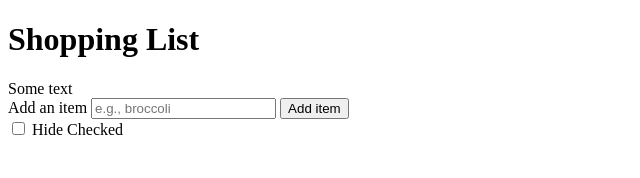
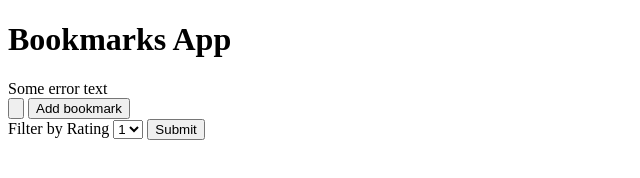
Before and after one commit to thinkful-ei-macaw/brannen-bookmarks-app, a website built with webpack: page src/index.html in a window 1280 px wide. Shown: the whole page, without its empty margins (0-640 px from the left). Built offline with nearby package versions, Linux system fonts and the light colour scheme.

Commit message:
index.html wireframe start

```diff
--- a/src/index.html
+++ b/src/index.html
@@ -2,25 +2,32 @@
 <html lang="en">
 
 <head>
-  <title>Shopping List</title>
+  <title>Bookmarks App</title>
   <link rel="shortcut icon" href="#">
   <link href="https://fonts.googleapis.com/css?family=Roboto" rel="stylesheet">
 </head>
 
 <body>
   <div class="container">
-    <h1>Shopping List</h1>
-    <form id="js-shopping-list-form">
-      <div class="error-container">Some text</div>
-      <label for="shopping-list-entry">Add an item</label>
-      <input type="text" name="shopping-list-entry" class="js-shopping-list-entry" placeholder="e.g., broccoli" required>
-      <button type="submit">Add item</button>
+    <h1>Bookmarks App</h1>
+    <form id="js-bookmarks-form">
+      <div class="error-container">Some error text</div>
+      <label for="bookmarks-entry"></label>
+      <input type="button" name="bookmarks-entry" class="js-bookmarks-entry" placeholder="e.g., broccoli" required>
+      <button type="submit">Add bookmark</button>
     </form>
     <div>
-      <input type="checkbox" id="filter-checked" class="filter-checked js-filter-checked" />
-      <label for="filter-checked">Hide Checked</label>
+      <label for="filter-rating">Filter by Rating</label>
+      <select id="filter-rating" name="filter-rating">
+        <option value="1">1</option>
+        <option value="2">2</option>
+        <option value="3">3</option>
+        <option value="4">4</option>
+        <option value="5">5</option>
+      </select>
+      <input type="submit" id="filter-rating" class="filter-rating js-filter-rating" />
     </div>
-    <ul class="shopping-list js-shopping-list">
+    <ul class="bookmarks-list js-bookmarks-list">
     </ul>
   </div>
 
```
Also changed, not shown: src/api.js (added), src/bookmarks-list.js (added), src/store.js (added).
